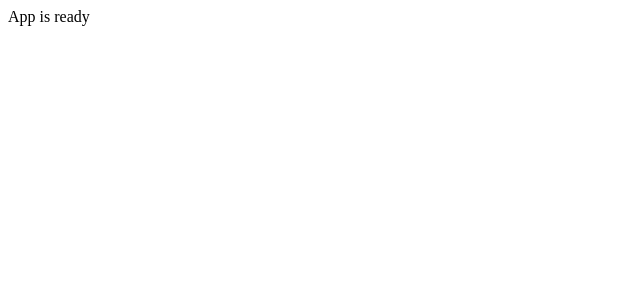
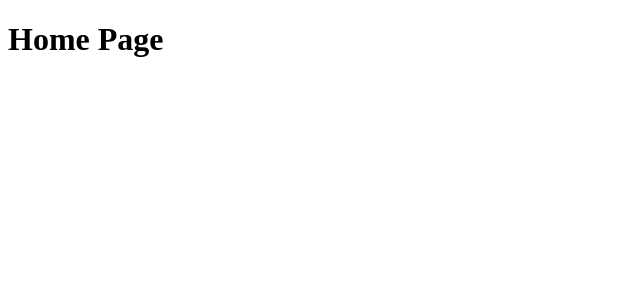
Before and after one commit to Maria2721/dev-craft-frontend, a React (Vite) app: page / in a window 1280 px wide. Shown: the top 300 px of the page, without its empty margins (0-640 px from the left). Built offline with nearby package versions, Linux system fonts and the light colour scheme.

Commit message:
feat: add routes

```diff
--- a/src/App.tsx
+++ b/src/App.tsx
@@ -1,3 +1,17 @@
+import { Route, Routes } from 'react-router-dom';
+
+import DashboardPage from './pages/DashboardPage/DashboardPage';
+import HomePage from './pages/HomePage/HomePage';
+import NotFoundPage from './pages/NotFoundPage/NotFoundPage';
+
 export default function App() {
-  return <div>App is ready</div>;
+  return (
+    <div>
+      <Routes>
+        <Route path="/" element={<HomePage />}></Route>
+        <Route path="/dashboard" element={<DashboardPage />}></Route>
+        <Route path="*" element={<NotFoundPage />}></Route>
+      </Routes>
+    </div>
+  );
 }
--- a/src/main.tsx
+++ b/src/main.tsx
@@ -1,6 +1,7 @@
 import { StrictMode } from 'react';
 import { createRoot } from 'react-dom/client';
 import { Provider } from 'react-redux';
+import { BrowserRouter } from 'react-router-dom';
 import { PersistGate } from 'redux-persist/integration/react';
 
 import App from './App.tsx';
@@ -8,10 +9,12 @@ import { persistor, store } from './redux/store.ts';
 
 createRoot(document.getElementById('root')!).render(
   <StrictMode>
-    <Provider store={store}>
-      <PersistGate loading={null} persistor={persistor}>
-        <App />
-      </PersistGate>
-    </Provider>
+    <BrowserRouter>
+      <Provider store={store}>
+        <PersistGate loading={null} persistor={persistor}>
+          <App />
+        </PersistGate>
+      </Provider>
+    </BrowserRouter>
   </StrictMode>,
 );
```
